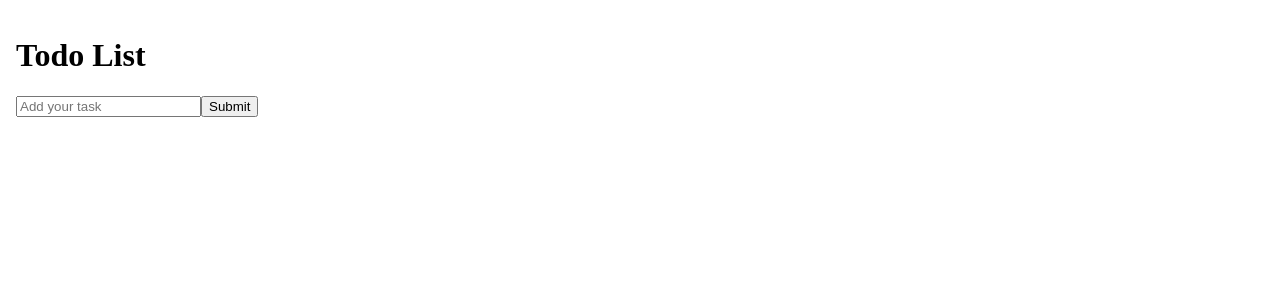
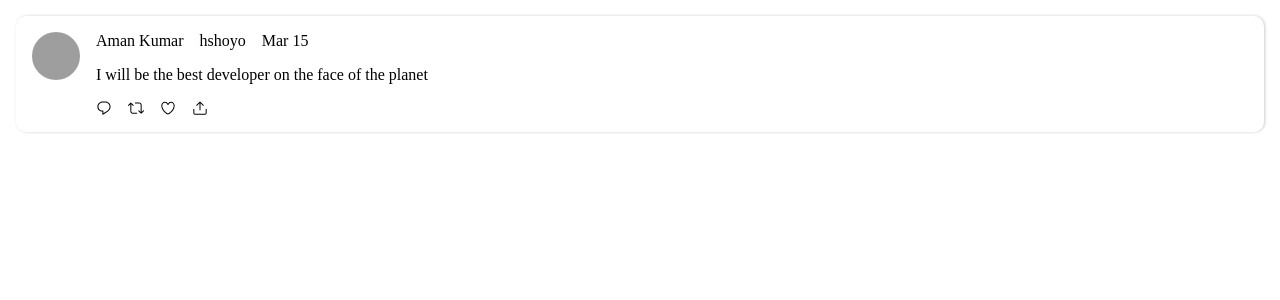
Before and after one commit to aman-kumar-rai/react-machine-coding, a React (Vite) app: page / in a window 1280 px wide. Shown: the top 300 px of the page. Built offline with nearby package versions, Linux system fonts and the light colour scheme; grey boxes are pictures that could not be loaded.

Commit message:
Add implementation for tweet UI

```diff
--- a/src/App/App.jsx
+++ b/src/App/App.jsx
@@ -1,11 +1,17 @@
 import styles from "./style.module.css";
-import TodoList from "../examples/TodoList/TodoList";
+import Tweet from "../examples/Tweet/Tweet";
 
 const App = () => {
 
     return (
         <div className={styles.container}>
-            <TodoList />
+            <Tweet
+                thumbnail={"https://xsgames.co/randomusers/avatar.php?g=male"}
+                name="Aman Kumar"
+                handle="hshoyo"
+                date="Mar 15"
+                tweet="I will be the best developer on the face of the planet"
+            />
         </div>
     );
 }
--- a/src/examples/Tweet/Tweet.jsx
+++ b/src/examples/Tweet/Tweet.jsx
@@ -1,9 +1,56 @@
 import styles from "./style.module.css";
 
-const Tweet = () => {
+const Tweet = ({ thumbnail, name, handle, date, tweet, comment = 0, retweet = 0, like = 0 }) => {
     return (
-        <p>Tweet</p>
-    )
+        <div className={styles.tweet}>
+            <img
+                className={styles.user_img}
+                src={thumbnail}
+            />
+            <div className={styles.content}>
+                <div className={styles.meta}>
+                    <span>{name}</span>
+                    <span>{handle}</span>
+                    <span>{date}</span>
+                </div>
+                <p>{tweet}</p>
+                <div className={styles.action_container}>
+                    <span className={styles.action}>
+                        <span hidden={comment === 0}>{comment}</span>
+                        <svg viewBox="0 0 24 24" width="16" height="16">
+                            <g>
+                                <path d="M14.046 2.242l-4.148-.01h-.002c-4.374 0-7.8 3.427-7.8 7.802 0 4.098 3.186 7.206 7.465 7.37v3.828c0 .108.044.286.12.403.142.225.384.347.632.347.138 0 .277-.038.402-.118.264-.168 6.473-4.14 8.088-5.506 1.902-1.61 3.04-3.97 3.043-6.312v-.017c-.006-4.367-3.43-7.787-7.8-7.788zm3.787 12.972c-1.134.96-4.862 3.405-6.772 4.643V16.67c0-.414-.335-.75-.75-.75h-.396c-3.66 0-6.318-2.476-6.318-5.886 0-3.534 2.768-6.302 6.3-6.302l4.147.01h.002c3.532 0 6.3 2.766 6.302 6.296-.003 1.91-.942 3.844-2.514 5.176z"></path>
+                            </g>
+                        </svg>
+                    </span>
+                    <span className={styles.action}>
+                        <span hidden={retweet === 0}>{retweet}</span>
+                        <svg viewBox="0 0 24 24" width="16" height="16">
+                            <g>
+                                <path d="M23.77 15.67c-.292-.293-.767-.293-1.06 0l-2.22 2.22V7.65c0-2.068-1.683-3.75-3.75-3.75h-5.85c-.414 0-.75.336-.75.75s.336.75.75.75h5.85c1.24 0 2.25 1.01 2.25 2.25v10.24l-2.22-2.22c-.293-.293-.768-.293-1.06 0s-.294.768 0 1.06l3.5 3.5c.145.147.337.22.53.22s.383-.072.53-.22l3.5-3.5c.294-.292.294-.767 0-1.06zm-10.66 3.28H7.26c-1.24 0-2.25-1.01-2.25-2.25V6.46l2.22 2.22c.148.147.34.22.532.22s.384-.073.53-.22c.293-.293.293-.768 0-1.06l-3.5-3.5c-.293-.294-.768-.294-1.06 0l-3.5 3.5c-.294.292-.294.767 0 1.06s.767.293 1.06 0l2.22-2.22V16.7c0 2.068 1.683 3.75 3.75 3.75h5.85c.414 0 .75-.336.75-.75s-.337-.75-.75-.75z"></path>
+                            </g>
+                        </svg>
+                    </span>
+                    <span className={styles.action}>
+                        <span hidden={like === 0}>{like}</span>
+                        <svg viewBox="0 0 24 24" width="16" height="16">
+                            <g>
+                                <path d="M12 21.638h-.014C9.403 21.59 1.95 14.856 1.95 8.478c0-3.064 2.525-5.754 5.403-5.754 2.29 0 3.83 1.58 4.646 2.73.814-1.148 2.354-2.73 4.645-2.73 2.88 0 5.404 2.69 5.404 5.755 0 6.376-7.454 13.11-10.037 13.157H12zM7.354 4.225c-2.08 0-3.903 1.988-3.903 4.255 0 5.74 7.034 11.596 8.55 11.658 1.518-.062 8.55-5.917 8.55-11.658 0-2.267-1.823-4.255-3.903-4.255-2.528 0-3.94 2.936-3.952 2.965-.23.562-1.156.562-1.387 0-.014-.03-1.425-2.965-3.954-2.965z"></path>
+                            </g>
+                        </svg>
+                    </span>
+                    <span className={styles.action}>
+                        <svg viewBox="0 0 24 24" width="16" height="16">
+                            <g>
+                                <path d="M17.53 7.47l-5-5c-.293-.293-.768-.293-1.06 0l-5 5c-.294.293-.294.768 0 1.06s.767.294 1.06 0l3.72-3.72V15c0 .414.336.75.75.75s.75-.336.75-.75V4.81l3.72 3.72c.146.147.338.22.53.22s.384-.072.53-.22c.293-.293.293-.767 0-1.06z"></path>
+                                <path d="M19.708 21.944H4.292C3.028 21.944 2 20.916 2 19.652V14c0-.414.336-.75.75-.75s.75.336.75.75v5.652c0 .437.355.792.792.792h15.416c.437 0 .792-.355.792-.792V14c0-.414.336-.75.75-.75s.75.336.75.75v5.652c0 1.264-1.028 2.292-2.292 2.292z"></path>
+                            </g>
+                        </svg>
+                    </span>
+                </div>
+            </div>
+        </div>
+    );
 }
 
 export default Tweet;
--- a/src/examples/Tweet/style.module.css
+++ b/src/examples/Tweet/style.module.css
@@ -0,0 +1,37 @@
+.tweet {
+    display: flex;
+    flex-flow: row nowrap;
+    column-gap: 1rem;
+    padding: 1rem;
+    border-radius: 10px;
+    box-shadow: 1px 0px 3px #ccc;
+}
+
+.user_img {
+    width: 48px;
+    height: 48px;
+    border-radius: 50%;
+}
+
+.content {
+    display: flex;
+    flex-flow: column nowrap;
+}
+
+.meta {
+    display: flex;
+    flex-flow: row nowrap;
+    column-gap: 1rem;
+}
+
+.action_container {
+    display: flex;
+    flex-flow: row nowrap;
+    column-gap: 1rem;
+}
+
+.action {
+    display: flex;
+    flex-flow: row nowrap;
+    column-gap: 0.5rem;
+}
```
